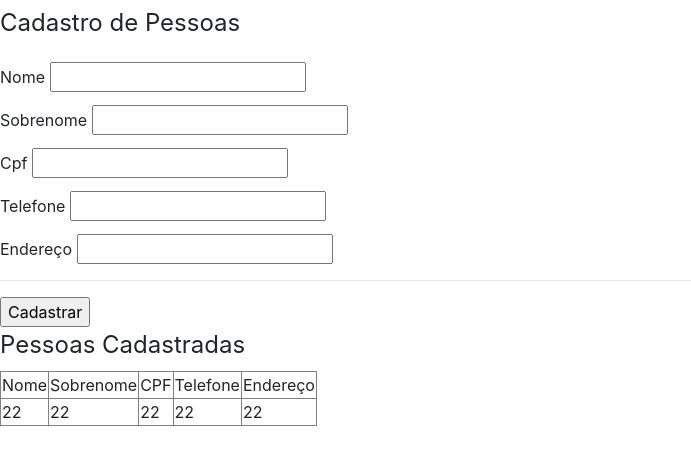
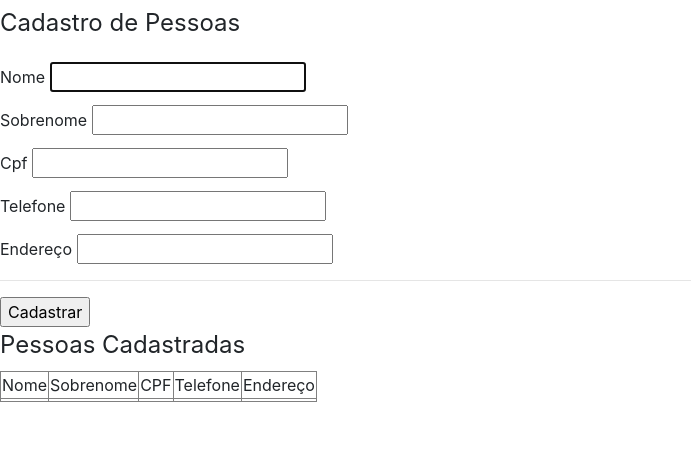
Before and after one commit to rzjprogramador/Algoritimos-Javascript, a plain HTML site: page logica_html_Js/3-cadastro_Pessoas.html in a window 1280 px wide. Both pictures are taken after a click on the button "Cadastrar". Shown: the part 51-516 px from the top of the page, without its empty margins (0-691 px from the left). Drawn offline with nearby package versions, Linux system fonts and the light colour scheme.

Commit message:
Primeira fase Cadastro Pessoas

```diff
--- a/logica_html_Js/3-cadastro_Pessoas.html
+++ b/logica_html_Js/3-cadastro_Pessoas.html
@@ -72,15 +72,39 @@
 
   <script>
     function cadastrarPessoas() {
-      var html = "<tr>";
-        html += "<td>22</td>";
-        html += "<td>22</td>";
-        html += "<td>22</td>";
-        html += "<td>22</td>";
-        html += "<td>22</td>";
-        html += "</tr>";
 
+      // inicializando valores que vem do input html e atribuindo em variaveis
+      let nome = document.getElementById("nome").value;
+      let sobrenome = document.getElementById("sobrenome").value;
+      let cpf = document.getElementById("cpf").value;
+      let telefone = document.getElementById("telefone").value;
+      let endereco = document.getElementById("endereco").value;
+
+      // Processando variaveis inicializadas com os valores do input
+      var html = `<tr>`;
+        html += `<td>${nome}</td>`;
+        html += `<td>${sobrenome}</td>`;
+        html += `<td>${cpf}</td>`;
+        html += `<td>${telefone}</td>`;
+        html += `<td>${endereco}</td>`;
+        html += `</tr>`;
+
+        // Replica o html da tabela resultados
       document.getElementById("registros").innerHTML += html;
+
+      // Limpar Inputs
+      document.getElementById("nome").value = "";
+      document.getElementById("sobrenome").value = "";
+      document.getElementById("cpf").value = "";
+      document.getElementById("telefone").value = "";
+      document.getElementById("endereco").value = "";
+
+      // Mensagem de Sucesso Cadastro
+      alert(`Sr(a) ${nome} CADASTRADO COM SUCESSO !`)
+
+      // Foco no Primeiro elemento na volta
+      document.getElementById("nome").focus();
+
 
     }
 
@@ -91,6 +115,9 @@
     HTML
     elemento : for >> quando clica no nome do label ele da foco na caixa de input
 
+    INSERINDO VALOR EM ELEMENTO HTML
+    Quando se tem um elemento html que tem abertura e fechamento de tag usar innerHTML para inserir valor
+    Quando o elemento html for de auto fechamento utilizar somente .value   para inserir valor
 
     */
 
```
